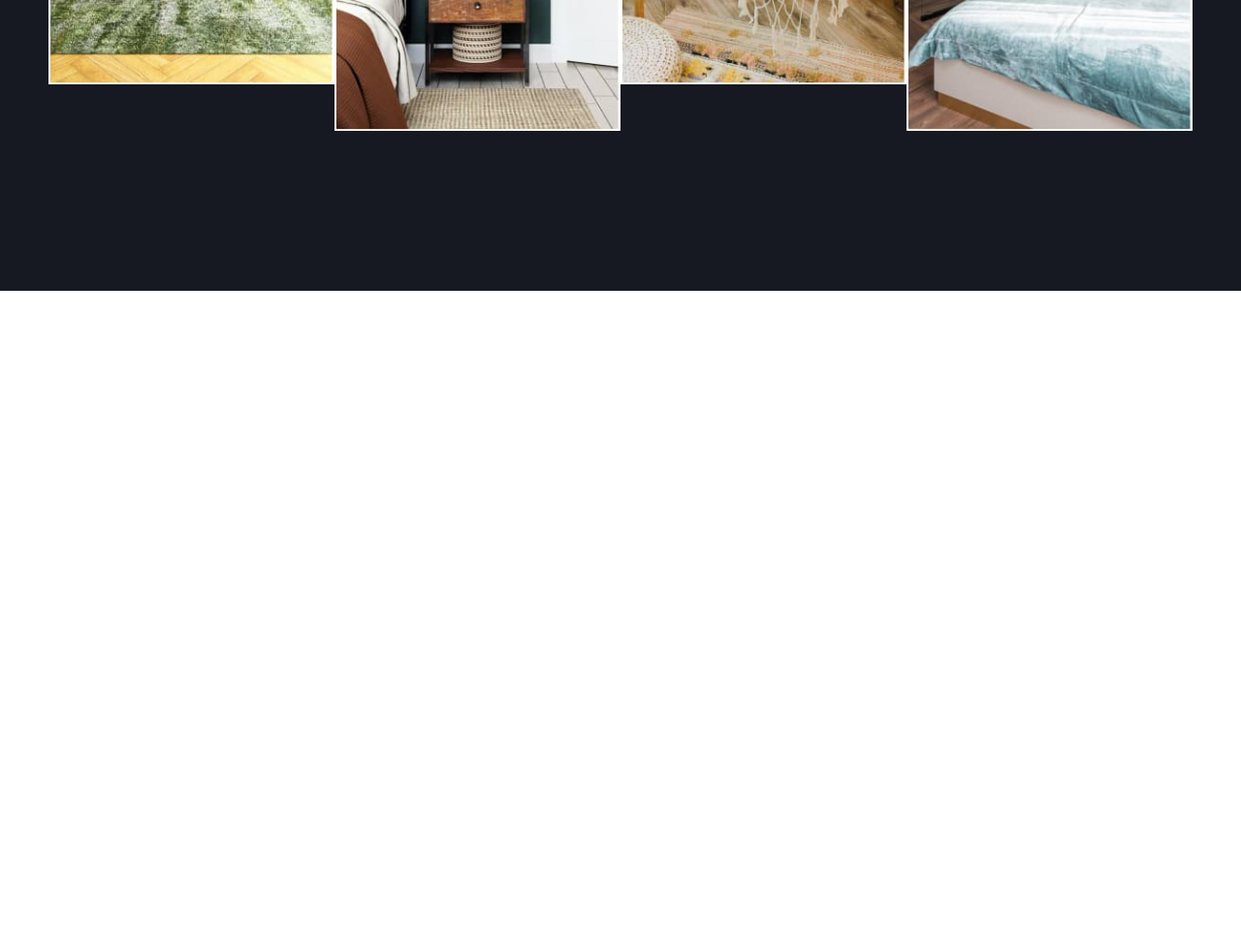
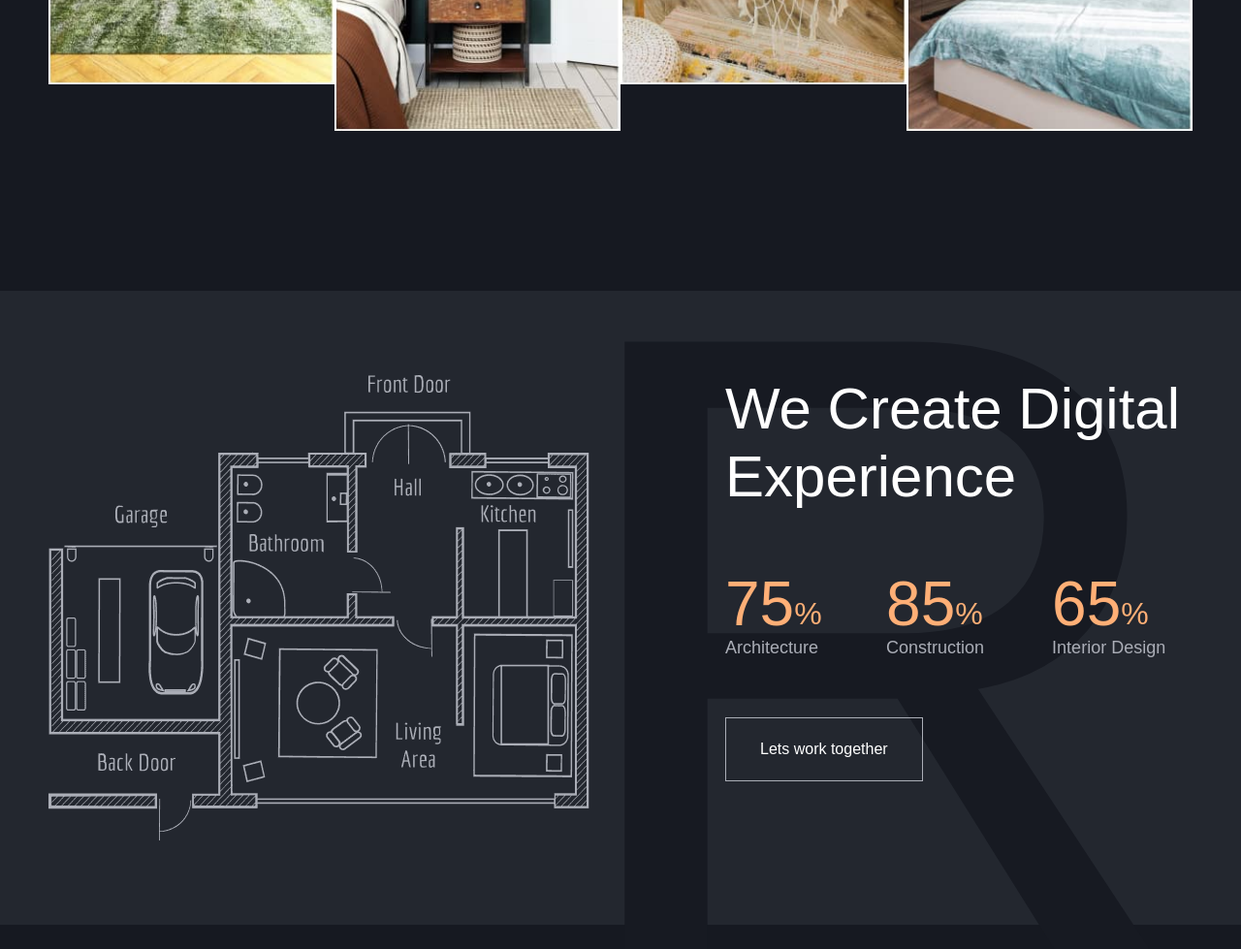
Before and after one commit to SofiaBolesta/Professional_Interior_Design, a website: page source/index.html in a window 1280 px wide. Shown: the part 4341-5320 px from the top of the page at 97% size. Before the commit the page ends 4641 px from the top, so only its background shows below. Drawn offline with nearby package versions, Linux system fonts and the light colour scheme; files that its build step writes are made by us from their sources; files whose address does not match are found by name.

Commit message:
styling the creation-projects section

```diff
--- a/source/index.html
+++ b/source/index.html
@@ -201,7 +201,38 @@
             </picture>
           </div>
         </div>
-
+      </section>
+      <section class="creation-projects">
+        <div class="creation-projects__wrapper">
+          <div class="creation-projects__content">
+            <h2>We Create Digital Experience</h2>
+            <dl class="creation-projects__list">
+              <div class="creation-projects__shell">
+                <dt>75
+                  <span class="creation-projects__percent">%</span>
+                </dt>
+                <dd>Architecture</dd>
+              </div>
+              <div class="creation-projects__shell">
+                <dt>85
+                  <span class="creation-projects__percent">%</span>
+                </dt>
+                <dd>Construction</dd>
+              </div>
+              <div class="creation-projects__shell">
+                <dt>65
+                  <span class="creation-projects__percent">%</span>
+                </dt>
+                <dd>Interior Design</dd>
+              </div>
+            </dl>
+            <a href="#">Lets work together</a>
+            <picture class="creation-projects__picture">
+              <img src="img/main/creation-projects/project-plan.png" width="558" height="480" alt="development project plan">
+            </picture>
+          </div>
+          <p>R</p>
+        </div>
       </section>
 
     </main>
--- /dev/null
+++ b/source/sass/blocks/main/creation-projects.scss
@@ -0,0 +1,108 @@
+.creation-projects {
+  width: 100%;
+  padding: 25px 50px;
+  margin-bottom: 140px;
+  background-color: #23272f;
+}
+
+.creation-projects__wrapper {
+  margin: 0 auto;
+  position: relative;
+}
+
+.creation-projects__wrapper p {
+  font-size: 915px;
+  margin: 0;
+  color: #171a22;
+  position: absolute;
+  z-index: 0;
+  top: 328px;
+  font-family: "Larken-Regular", "Arial", sans-serif;
+  right: 0;
+  order: -1;
+}
+
+.creation-projects__content {
+  max-width: 1330px;
+  margin: 0 auto;
+  padding: 62px 0;
+  display: grid;
+  grid-template-columns: minmax(auto, 558px) auto;
+  grid-template-rows: repeat(3, auto);
+  gap: 0 140px;
+  order: 1;
+  position: relative;
+  z-index: 1;
+}
+
+.creation-projects__content h2 {
+  grid-column: 2;
+  grid-row: 1;
+  color: #ffffff;
+  font-family: "Larken-Regular", "Arial", sans-serif;
+  font-size: 60px;
+  font-style: normal;
+  font-weight: 400;
+  line-height: 70px;
+  margin: 0;
+  max-width: 470px;
+}
+
+.creation-projects__list {
+  grid-column: 2;
+  grid-row: 2;
+  display: flex;
+  flex-direction: row;
+  gap: 70px;
+  margin: 0;
+}
+
+.creation-projects__shell {
+  display: flex;
+  flex-direction: column;
+}
+
+.creation-projects__shell dd {
+  color: #abaeb7;
+  font-size: 18px;
+  font-style: normal;
+  font-weight: 400;
+  line-height: normal;
+  margin: 0;
+}
+
+.creation-projects__shell dt {
+  color: #ffaf76;
+  font-family: "Larken-Regular", "Arial", sans-serif;
+  font-size: 64px;
+  font-style: normal;
+  font-weight: 400;
+  line-height: 70px;
+  position: relative;
+}
+
+.creation-projects__percent {
+  color: #ffaf76;
+  font-family: "Larken-Regular", "Arial", sans-serif;
+  font-size: 32px;
+  font-style: normal;
+  font-weight: 400;
+  line-height: 70px;
+  position: absolute;
+  bottom: -10px;
+}
+
+.creation-projects__picture {
+  grid-column: 1;
+  grid-row: 1/-1;
+}
+
+.creation-projects__content a {
+  grid-column: 2;
+  grid-row: 3;
+  display: block;
+  border: 1px solid #abaeb7;
+  padding: 20px 35px;
+  align-self: start;
+  justify-self: start;
+}
--- a/source/sass/style.scss
+++ b/source/sass/style.scss
@@ -22,6 +22,7 @@
 @import "blocks/main/specializations";
 @import "blocks/main/about-us";
 @import "blocks/main/our-projects";
+@import "blocks/main/creation-projects";
 // ---------------------------------
 
 // ❗❗❗ запрещено использовать изображения в css, касается как jpg \ png, так и svg
```
Also changed, not shown: build/css/style.css, build/css/style.min.css, build/img/main/Group 11771 (1).png (added), build/img/main/creation-projects/Group 11771 (1).png (added), build/img/main/creation-projects/project-plan.png (added), build/index.html, source/img/main/creation-projects/project-plan.png (added), 1 other file.
